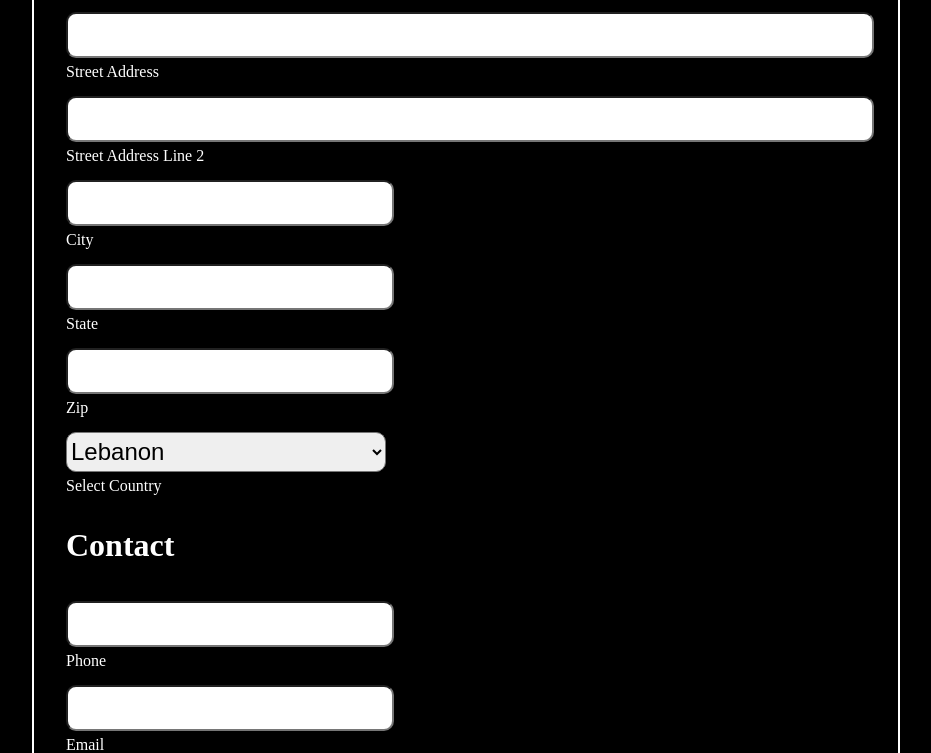
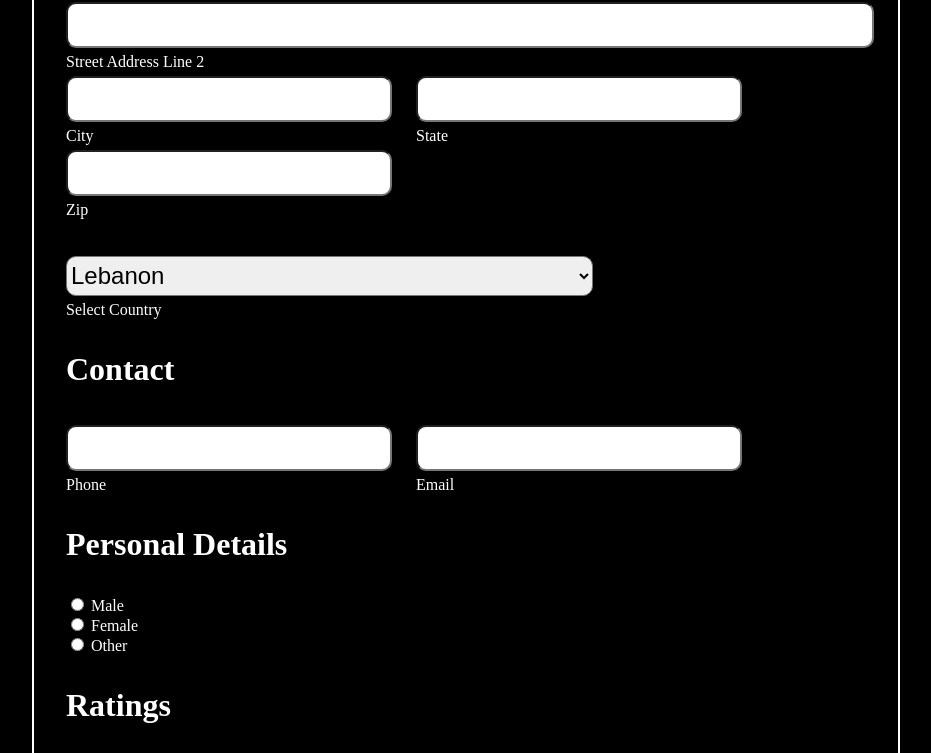
Before and after one commit to ASPersonal-Project/Css-Task, a plain HTML site: page Task 2/index.html in a window 1280 px wide. Shown: the part 525-1278 px from the top of the page, without its empty margins (174-1105 px from the left). Drawn offline with Linux system fonts and the light colour scheme.

Commit message:
added css styles

```diff
--- a/Task 2/styless.css
+++ b/Task 2/styless.css
@@ -14,35 +14,35 @@ body {
     font-size: 4rem;
     text-align: center;
 }
-.form-control{
-    /* display: flex; */
-    /* flex-direction: column; */
-}
+/* .form-control{
+    display: flex;
+    flex-direction: column;
+} */
 .heading-field {
     margin: 1rem 0px 0.6rem;
   }
 .field-head{
     font-size: 2rem;
 }
-.field-inputs{
+.field-inputs {
     display: flex;
     flex-wrap: wrap;
-}
-.input-div{
+    gap: 2rem;
+  }
+/* .input-div{
     margin: 10px 0;
-}
+} */
+.radio {
+    outline: none;
+  }
 
 .form-control-input{
     font-size: 1.5rem;
     height: 2.5rem;
-    width: 20rem;
+    width: 100%;
     border-radius: 10px;
     margin: 5px 0;
 }
-
-/* .input-div input,select{
-
-} */
 
 #street-address{
     width: 100%;
@@ -61,9 +61,3 @@ button{
     display: flex;
     justify-items: center;
 }
-
-.field-inputs{
-    /* display: flex;
-    float: left; */
-    display: inline;
-}
```
